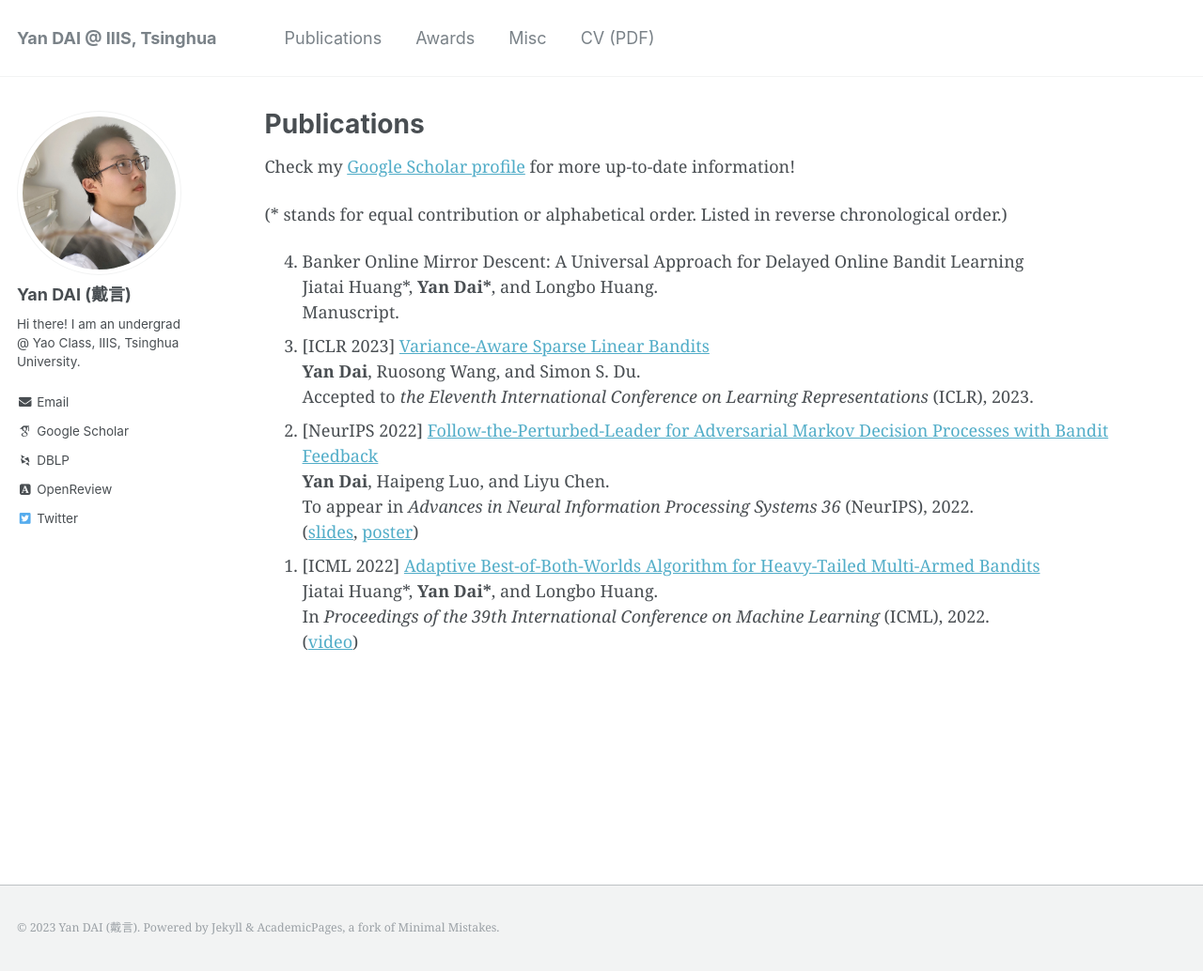
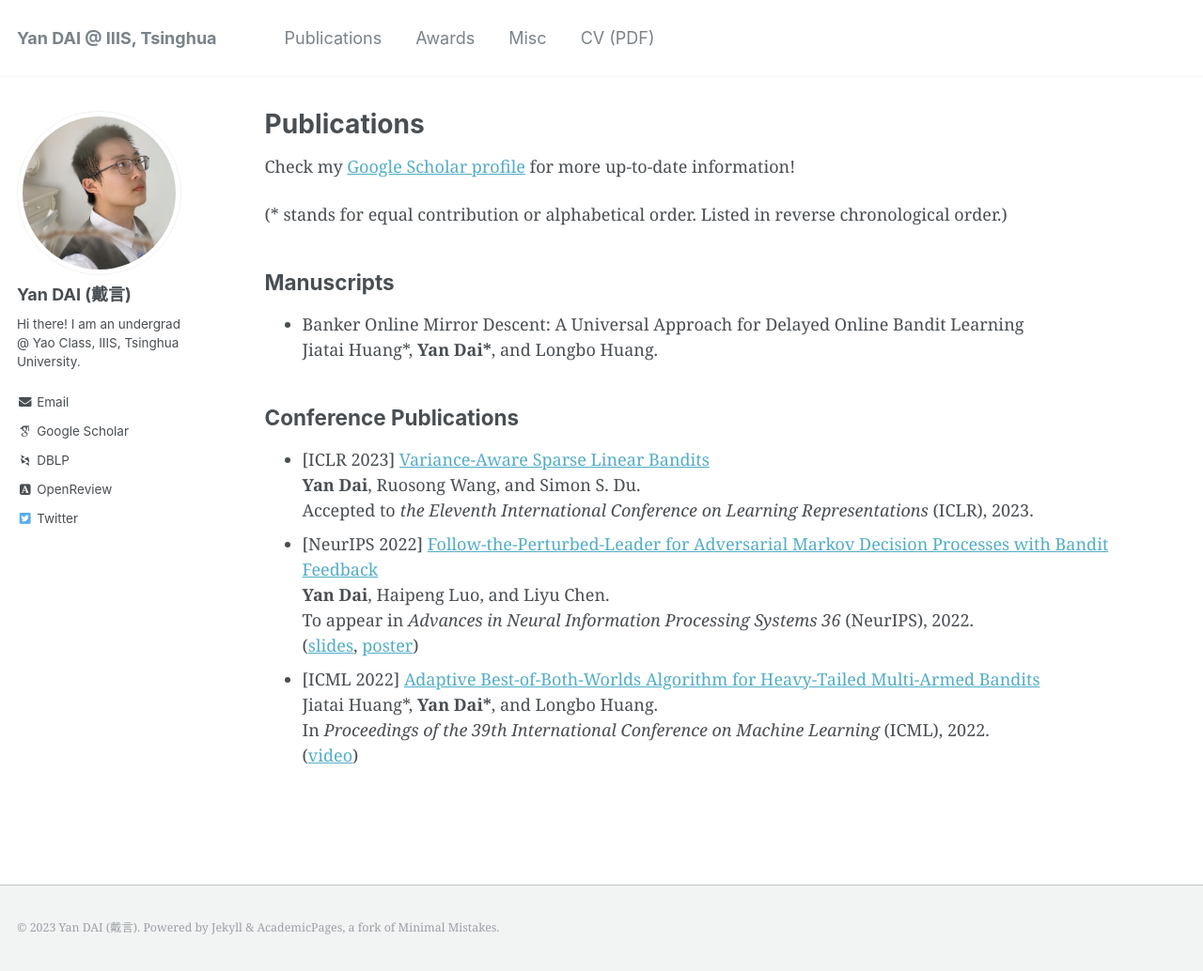
Before and after one commit to yandaichn/yandaichn.github.io, a Jekyll site: the page built from _pages/publications.md, in a window 1280 px wide and 1034 px high. Shown: the whole window at 94% size. Built offline with Jekyll 4.4.1, drawn with Linux system fonts in a browser that asks for light colours; some web fonts are replaced.

Commit message:
Change styles

```diff
--- a/_pages/publications.md
+++ b/_pages/publications.md
@@ -9,22 +9,23 @@ Check my [Google Scholar profile](https://scholar.google.com/citations?user=gkG4
 
 (* stands for equal contribution or alphabetical order. Listed in reverse chronological order.)
 
+## Manuscripts
 <!--
-1.  Refined Regret for Adversarial MDPs with Linear Function Approximation
+*   Refined Regret for Adversarial MDPs with Linear Function Approximation
     TBD.
     Manuscript. -->
-1.  Banker Online Mirror Descent: A Universal Approach for Delayed Online Bandit Learning
+*   Banker Online Mirror Descent: A Universal Approach for Delayed Online Bandit Learning
     Jiatai Huang\*, **Yan Dai\***, and Longbo Huang.
-    Manuscript.
-1.  \[ICLR 2023\] [Variance-Aware Sparse Linear Bandits](https://arxiv.org/abs/2205.13450)
+
+## Conference Publications
+*   \[ICLR 2023\] [Variance-Aware Sparse Linear Bandits](https://arxiv.org/abs/2205.13450)
     **Yan Dai**, Ruosong Wang, and Simon S. Du.
     Accepted to *the Eleventh International Conference on Learning Representations* (ICLR), 2023.
-1.  \[NeurIPS 2022\] [Follow-the-Perturbed-Leader for Adversarial Markov Decision Processes with Bandit Feedback](https://arxiv.org/abs/2205.13451)
+*   \[NeurIPS 2022\] [Follow-the-Perturbed-Leader for Adversarial Markov Decision Processes with Bandit Feedback](https://arxiv.org/abs/2205.13451)
     **Yan Dai**, Haipeng Luo, and Liyu Chen.
     To appear in *Advances in Neural Information Processing Systems 36* (NeurIPS), 2022.
     ([slides](/files/slides_NeurIPS2022_FTPL_for_AMDP.pdf), [poster](/files/poster_NeurIPS2022_FTPL_for_AMDP.pdf))
-1.  \[ICML 2022\] [Adaptive Best-of-Both-Worlds Algorithm for Heavy-Tailed Multi-Armed Bandits](https://arxiv.org/abs/2201.11921)
+*   \[ICML 2022\] [Adaptive Best-of-Both-Worlds Algorithm for Heavy-Tailed Multi-Armed Bandits](https://arxiv.org/abs/220* 11921)
     Jiatai Huang\*, **Yan Dai\***, and Longbo Huang.
     In *Proceedings of the 39th International Conference on Machine Learning* (ICML), 2022.
     ([video](https://slideslive.com/38983650))
-{: reversed="reversed"}
```
Also changed, not shown: _pages/about.md (+2 -2 lines).
